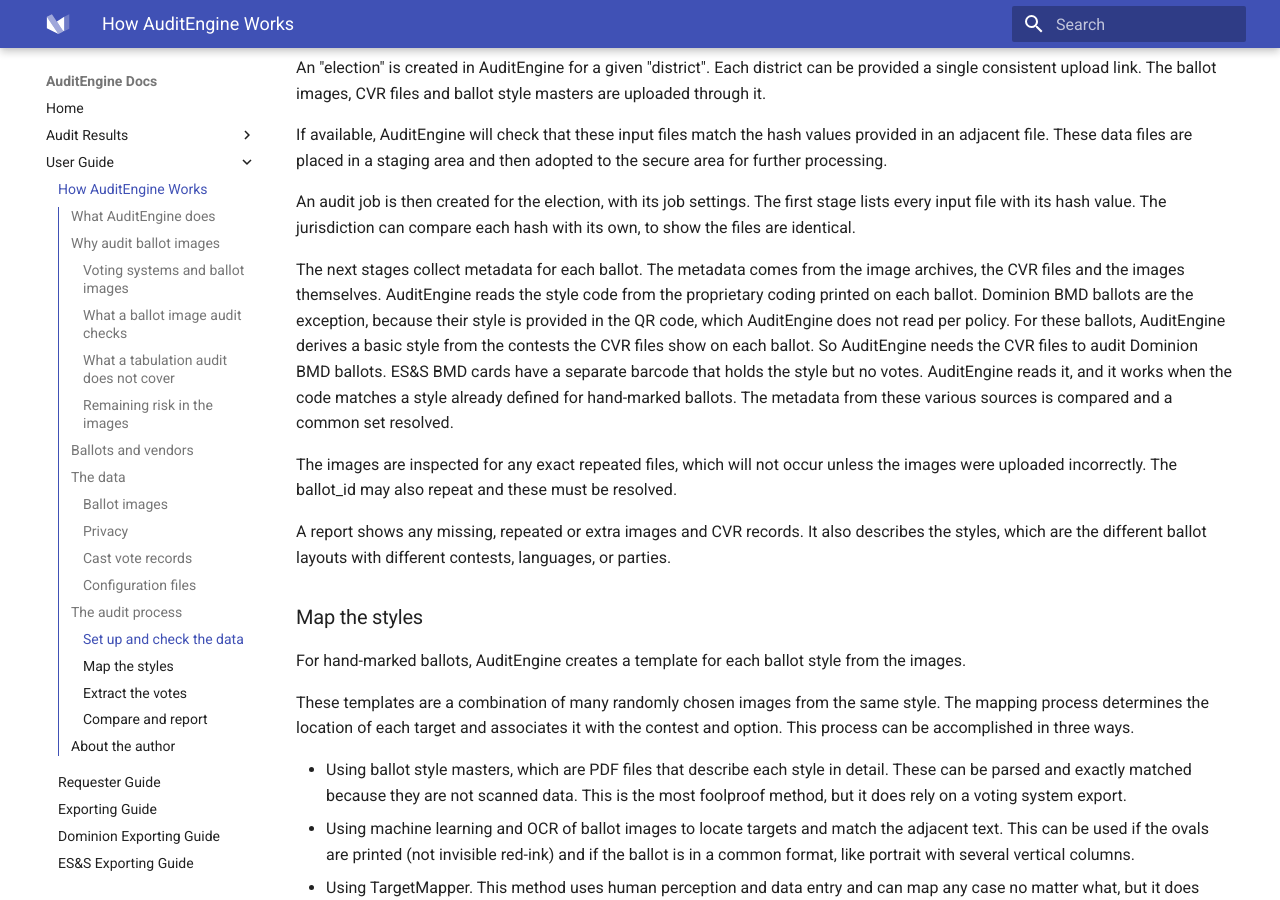
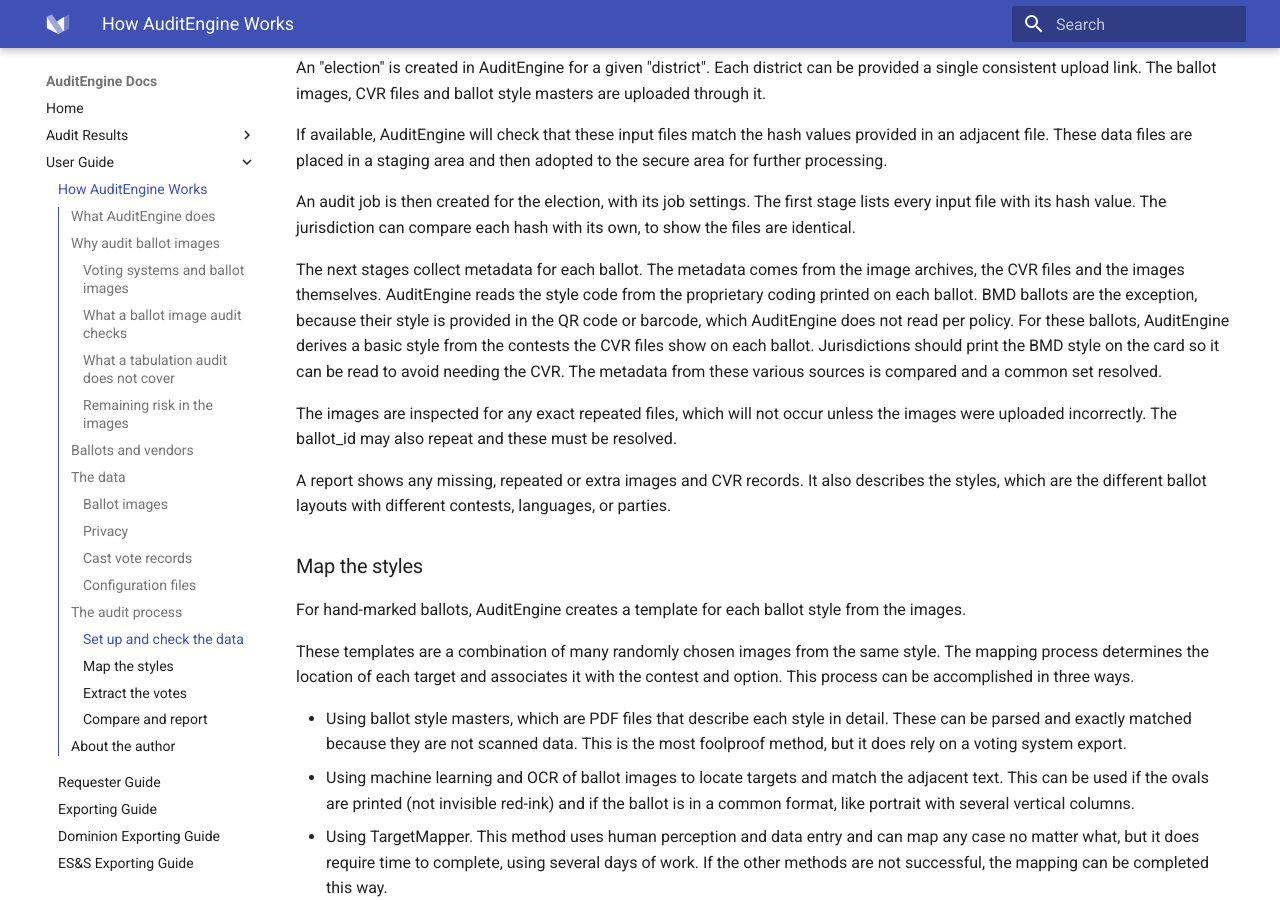
Before and after one commit to raylutz/audit-engine-docsite, an MkDocs documentation site: the page built from docs/user-guide/auditengine-background-doc.md, in a window 1280 px wide and 900 px high, scrolled down 4695 px. Built offline with MkDocs 1.6.1 and Material for MkDocs 9.7.7, drawn with Linux system fonts in a browser that asks for light colours.

Commit message:
How AuditEngine Works: shorter BMD style note

```diff
--- a/docs/user-guide/auditengine-background-doc.md
+++ b/docs/user-guide/auditengine-background-doc.md
@@ -249,11 +249,9 @@
 The next stages collect metadata for each ballot.
 The metadata comes from the image archives, the CVR files and the images themselves.
 AuditEngine reads the style code from the proprietary coding printed on each ballot.
-Dominion BMD ballots are the exception, because their style is provided in the QR code, which AuditEngine does not read per policy.
+BMD ballots are the exception, because their style is provided in the QR code or barcode, which AuditEngine does not read per policy.
 For these ballots, AuditEngine derives a basic style from the contests the CVR files show on each ballot.
-So AuditEngine needs the CVR files to audit Dominion BMD ballots.
-ES&S BMD cards have a separate barcode that holds the style but no votes.
-AuditEngine reads it, and it works when the code matches a style already defined for hand-marked ballots.
+Jurisdictions should print the BMD style on the card so it can be read to avoid needing the CVR.
 The metadata from these various sources is compared and a common set resolved.
 
 The images are inspected for any exact repeated files, which will not occur unless the images were uploaded incorrectly.
```
